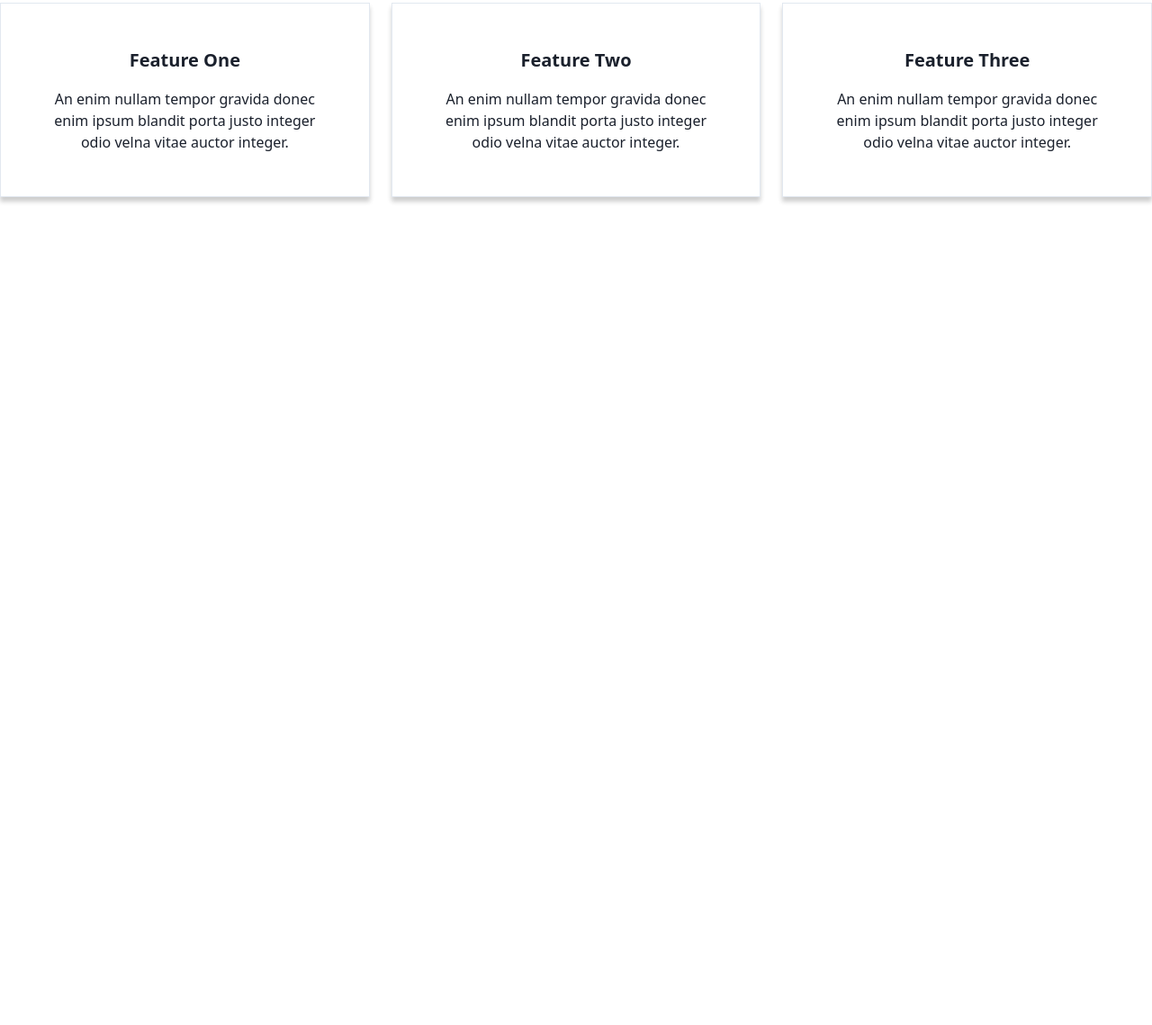
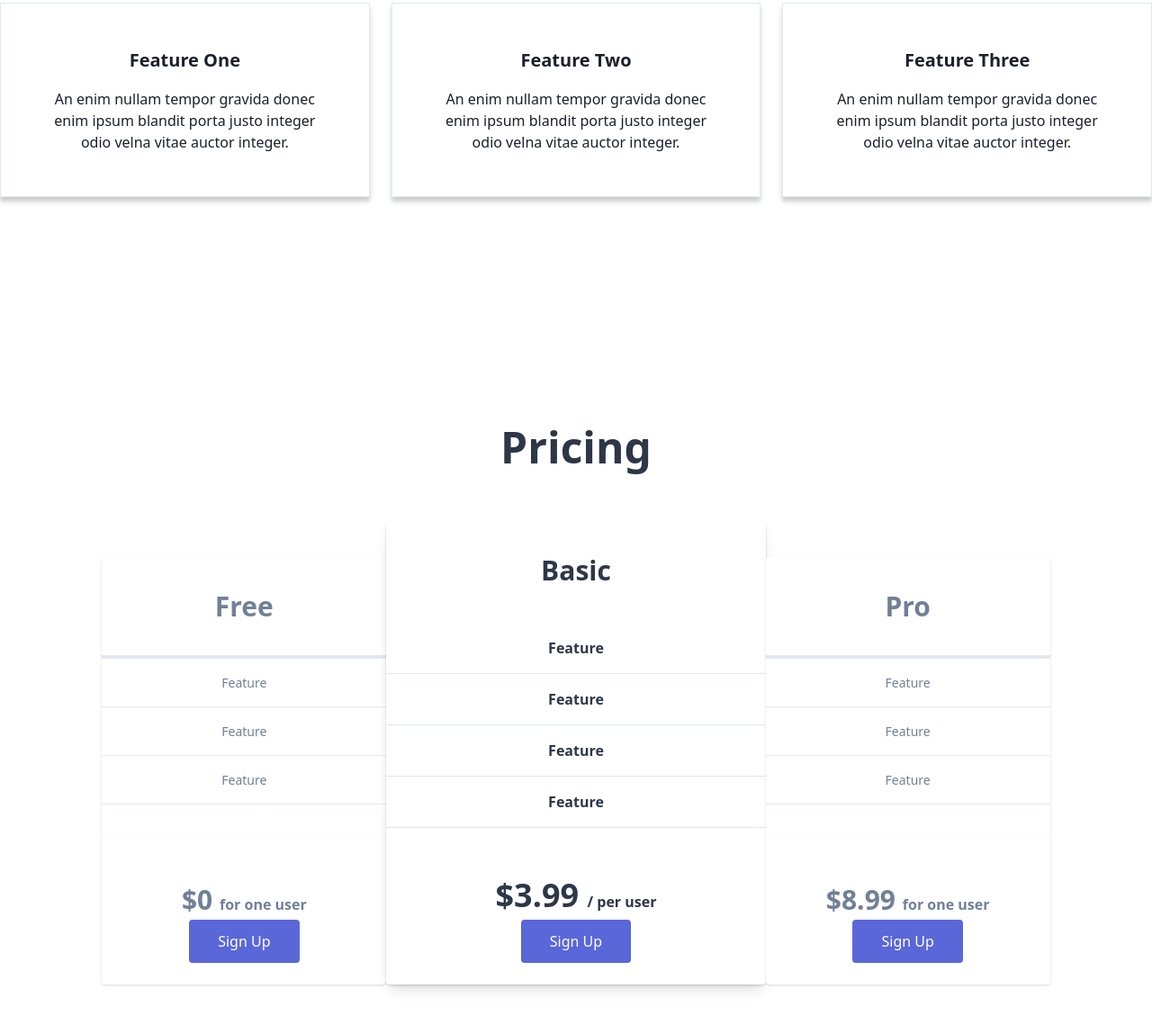
Before and after one commit to colsoncrim/react-tailwind-template, a Gatsby site: page / in a window 1280 px wide. Shown: the part 961-2100 px from the top of the page at 90% size. Before the commit the page ends 1372 px from the top, so only its background shows below. Built offline with nearby package versions, Linux system fonts and the light colour scheme; Gatsby itself is replaced by a stand-in of ours.

Commit message:
Finished pricing section

```diff
--- a/src/pages/index.js
+++ b/src/pages/index.js
@@ -3,7 +3,7 @@ import Layout from '../components/layout/Layout';
 import Button from '../components/Button';
 import Card from '../components/Card';
 import HeroImage from "../svg/HeroImage";
-import { FaDatabase, FaLock, FaRegChartBar } from 'react-icons/fa';
+
 
 const IndexPage = () => (
   <Layout>
@@ -28,6 +28,7 @@ const IndexPage = () => (
         </div>
       </div>
     </section>
+
     <section className="py-20 lg:pb-40 lg:pt-48">
       <div className="container mx-auto text-center">
         <h2 className="font-bold text-2xl lg:text-5xl">Core Features</h2>
@@ -62,6 +63,71 @@ const IndexPage = () => (
         </div>
       </div>
     </section>
+
+    <section className="py-8">
+      <div className="container mx-auto px-2 pt-4 pb-12 text-gray-800">
+        <h2 className="w-full my-2 text-5xl font-bold leading-tight text-center text-gray-800">Pricing</h2>
+        <div className="w-full mb-4">
+           <div className="h-1 mx-auto gradient w-64 opacity-25 my-0 py-0 rounded-t"></div>
+        </div>
+        <div className="flex flex-col sm:flex-row justify-center pt-12 my-12 sm:my-4">
+
+          <div className="flex flex-col w-5/6 lg:w-1/4 mx-auto lg:mx-0 rounded-none lg:rounded-l-lg bg-white mt-4">
+            <div className="flex-1 bg-white text-gray-600 rounded-t rounded-b-none overflow-hidden shadow">
+              <div className="p-8 text-3xl font-bold text-center border-b-4">Free</div>
+              <ul className="w-full text-center text-sm">
+                <li className="border-b py-4">Feature</li>
+                <li className="border-b py-4">Feature</li>
+                <li className="border-b py-4">Feature</li>
+              </ul>
+            </div>
+            <div className="flex-none mt-auto bg-white rounded-b rounded-t-none overflow-hidden shadow p-6">
+              <div className="w-full pt-6 text-3xl text-gray-600 font-bold text-center">$0 <span className="text-base">for one user</span></div>
+              <div className="flex items-center justify-center">
+                <Button>Sign Up</Button>
+              </div>
+            </div>
+          </div>
+
+          <div className="flex flex-col w-5/6 lg:w-1/3 mx-auto lg:mx-0 rounded-lg bg-white mt-4 sm:-mt-6 shadow-lg">
+            <div className="flex-1 bg-white rounded-t rounded-b-none overflow-hidden shadow">
+              <div className="w-full p-8 text-3xl font-bold text-center">Basic</div>
+              <div className="h-1 w-full gradient my-0 py-0 rounded-t"></div>
+              <ul className="w-full text-center text-base font-bold">
+                <li className="border-b py-4">Feature</li>
+                <li className="border-b py-4">Feature</li>
+                <li className="border-b py-4">Feature</li>
+                <li className="border-b py-4">Feature</li>
+              </ul>
+            </div>
+            <div className="flex-none mt-auto bg-white rounded-b rounded-t-none overflow-hidden shadow p-6">
+              <div className="w-full pt-6 text-4xl font-bold text-center">$3.99 <span class="text-base">/ per user</span></div>
+              <div className="flex items-center justify-center">
+                <Button>Sign Up</Button>
+              </div>
+            </div>
+          </div>
+
+          <div className="flex flex-col w-5/6 lg:w-1/4 mx-auto lg:mx-0 rounded-none lg:rounded-l-lg bg-white mt-4">
+            <div className="flex-1 bg-white text-gray-600 rounded-t rounded-b-none overflow-hidden shadow">
+              <div className="p-8 text-3xl font-bold text-center border-b-4">Pro</div>
+              <ul className="w-full text-center text-sm">
+                <li className="border-b py-4">Feature</li>
+                <li className="border-b py-4">Feature</li>
+                <li className="border-b py-4">Feature</li>
+              </ul>
+            </div>
+            <div className="flex-none mt-auto bg-white rounded-b rounded-t-none overflow-hidden shadow p-6">
+              <div className="w-full pt-6 text-3xl text-gray-600 font-bold text-center">$8.99 <span className="text-base">for one user</span></div>
+              <div className="flex items-center justify-center">
+                <Button>Sign Up</Button>
+              </div>
+            </div>
+          </div>
+
+        </div>
+      </div>
+    </section>
   </Layout>
 )
 
```
